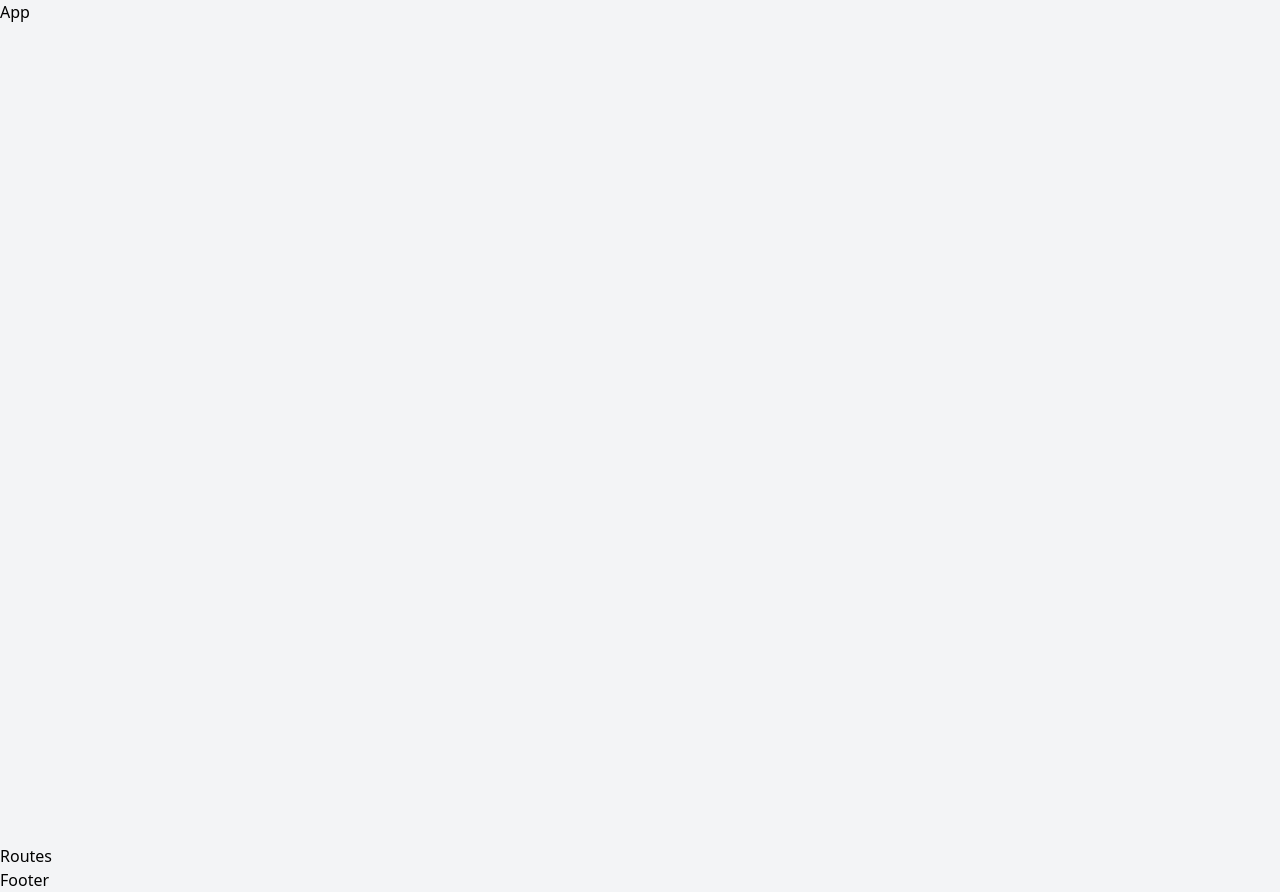
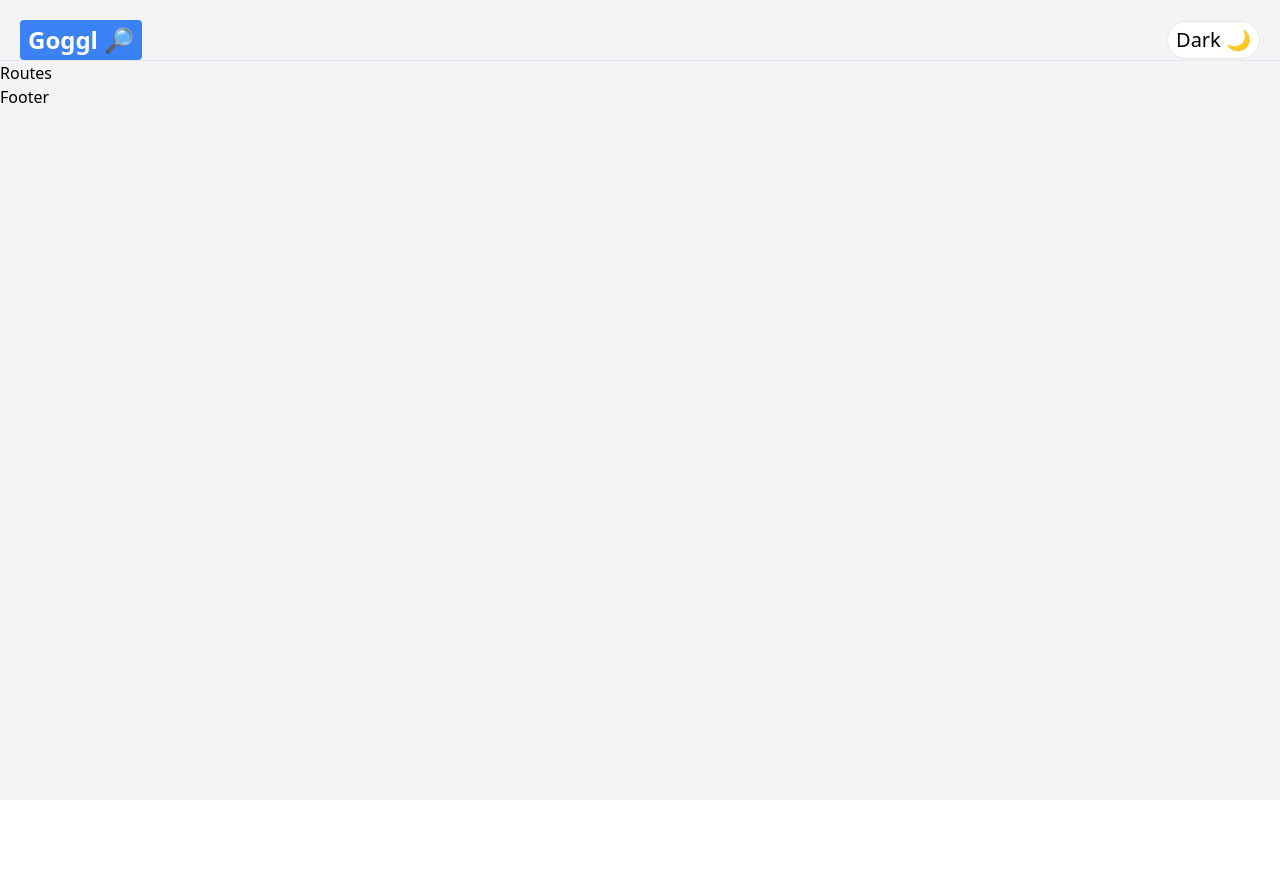
Before and after one commit to DJaye33/goggl_search_app, a React (Create React App) app: page / in a window 1280 px wide. After the commit the page ends 800 px from the top, so only its background shows below. Built offline with nearby package versions, Linux system fonts and the light colour scheme.

Commit message:
add dark mode functionality

```diff
--- a/package.json
+++ b/package.json
@@ -8,7 +8,11 @@
     "@testing-library/user-event": "^13.5.0",
     "react": "^18.2.0",
     "react-dom": "^18.2.0",
+    "react-loader-spinner": "^5.3.4",
+    "react-player": "^2.10.1",
+    "react-router-dom": "^5.3.0",
     "react-scripts": "5.0.1",
+    "use-debounce": "^8.0.4",
     "web-vitals": "^2.1.4"
   },
   "scripts": {
--- a/src/App.js
+++ b/src/App.js
@@ -10,8 +10,7 @@
   return (
     <div className={darkTheme ? "dark" : ""}>
       <div className="bg-gray-100 dark:bg-gray-900 dark:text-gray-200 min-h-screen">
-        App
-        <Navbar />
+        <Navbar darkTheme={darkTheme} setDarkTheme={setDarkTheme} />
         <Routes />
         <Footer />
       </div>
--- a/src/components/Navbar.jsx
+++ b/src/components/Navbar.jsx
@@ -1,9 +1,23 @@
 import React from "react";
+import { Link } from "react-router-dom";
 
-const Navbar = () => {
+const Navbar = ({ darkTheme, setDarkTheme }) => {
   return (
-    <div className="p-5 pb-0 flex flex-wrap sm:justify-between">
-      <div className="bg-gray-500 dark:bg-gray-900 dark:text-gray-200 min-h-screen sm:justify-between justify-center items-center border-b dark:border-gray-700 border-gray-200"></div>
+    <div className="p-5 pb-0 flex flex-wrap sm:justify-between justify-center items-center border-b dark:border-gray-700 border-gray-200">
+      <div className="flex justify-between items-center space-x-5 w-screen">
+        <Link to="/">
+          <p className="text-2xl bg-blue-500 font-bold text-white py-1 px-2 rounded dark:bg-gray-500 dark:text-gray-900">
+            Goggl 🔎
+          </p>
+        </Link>
+        <button
+          type="button"
+          onClick={() => setDarkTheme(!darkTheme)}
+          className="text-xl dark:bg-gray-50 dark:text-gray-900 bg-white border rounded-full px-2 py-1 hover:shadow-lg"
+        >
+          {darkTheme ? "Light 💡" : "Dark 🌙"}
+        </button>
+      </div>
     </div>
   );
 };
--- a/src/index.js
+++ b/src/index.js
@@ -2,10 +2,13 @@
 import ReactDOM from "react-dom/client";
 import "./index.css";
 import App from "./App";
+import { BrowserRouter } from "react-router-dom";
 
 const root = ReactDOM.createRoot(document.getElementById("root"));
 root.render(
   <React.StrictMode>
-    <App />
+    <BrowserRouter>
+      <App />
+    </BrowserRouter>
   </React.StrictMode>
 );
--- a/tailwind.config.js
+++ b/tailwind.config.js
@@ -1,6 +1,7 @@
 /** @type {import('tailwindcss').Config} */
 module.exports = {
   content: ["./src/**/*.{js,jsx,ts,tsx}"],
+  darkMode: "class",
   theme: {
     extend: {},
   },
```
Also changed, not shown: 1 other file (tests, documents, lock files or other folders).
